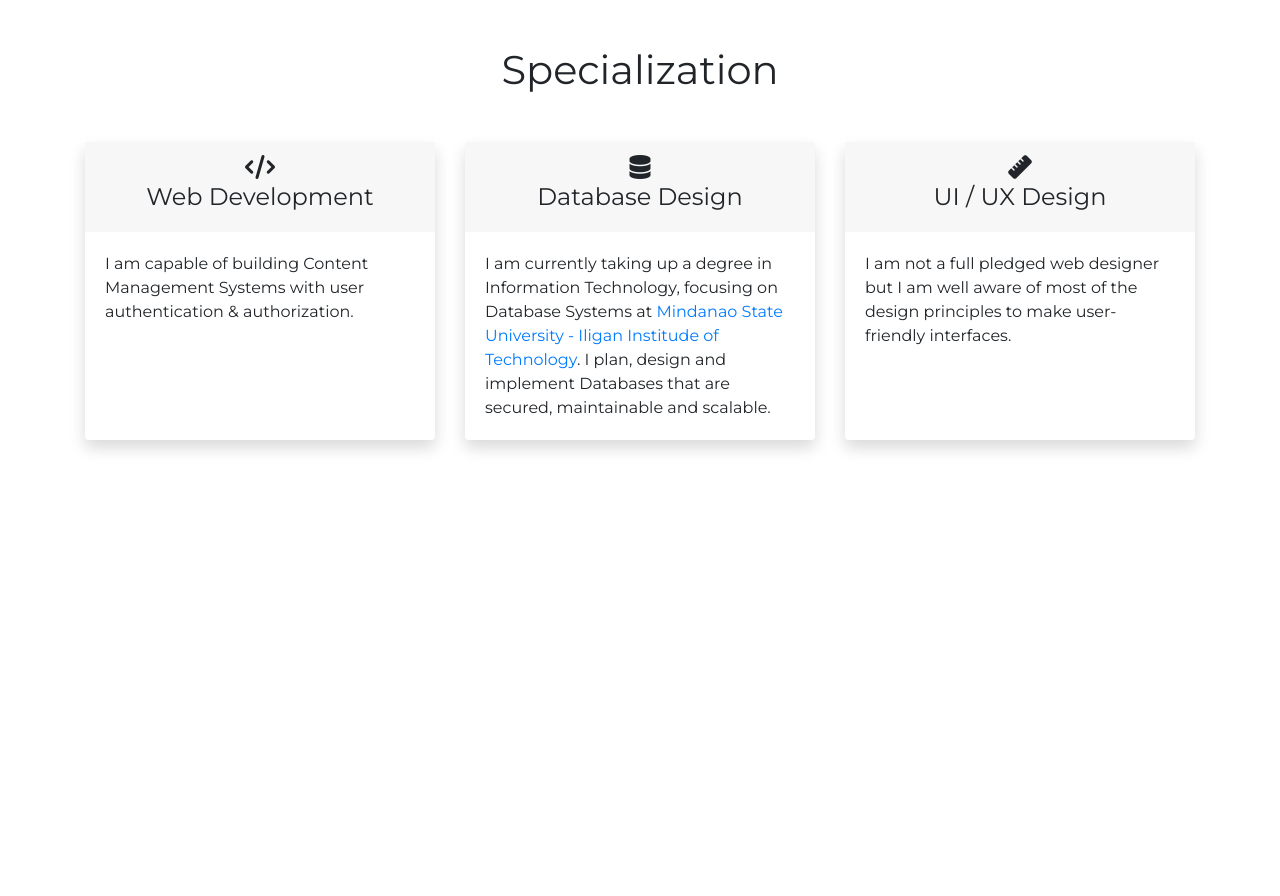
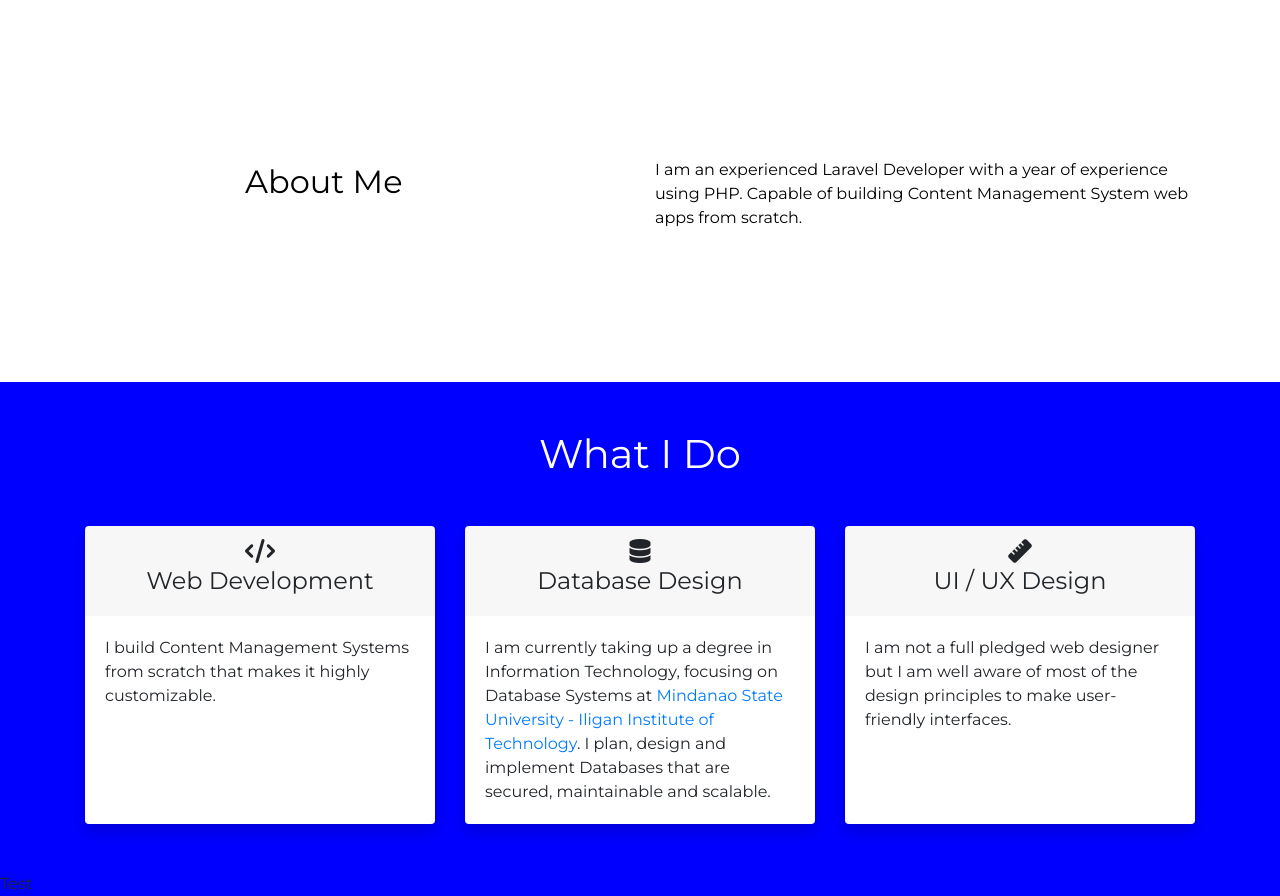
Before and after one commit to carlomigueldy/old.carlomigueldy, a plain HTML site: page index.html in a window 1280 px wide. Shown: the part 802-1698 px from the top of the page. Before the commit the page ends 1290 px from the top, so only its background shows below. Drawn offline with nearby package versions, Linux system fonts and the light colour scheme.

Commit message:
Few update

```diff
--- /dev/null
+++ b/css/style.css
@@ -0,0 +1,46 @@
+body, html {
+    height: 100%;
+    /* font-family: 'Fira Code', monospace; */
+    font-family: 'Montserrat', sans-serif;
+    /* font-family: 'Playfair Display', serif; */
+}
+
+.bg {
+    /* The image used */
+    background-image: url("../img/bg-img.jpg");
+    /* Full height */
+    height: 100%;
+
+    /* Center and scale the image nicely */
+    background-position: center;
+    background-repeat: no-repeat;
+    background-size: cover;
+}
+.bg-2 {
+    background-color: #fff;
+    color: black;
+    background-size: cover;
+    background-repeat: no-repeat;
+    background-position: center;
+}
+.bg-3 {
+    background-color: blue;
+}
+.overlay {
+    background-color: rgba(0, 0, 0, 0.5);
+    height: 100%;
+}
+hr {
+    background-color: red;
+    width: 5%;
+    height: 1px;
+    border-radius: 10%;
+}
+.about-me-head {
+    padding: 10rem;
+    font-size: 2rem;
+}
+.about-me-content {
+    /* padding: 10rem; */
+    padding-top: 10rem;
+}
--- a/index.html
+++ b/index.html
@@ -9,43 +9,11 @@
 	<link href="https://fonts.googleapis.com/css?family=Montserrat&display=swap" rel="stylesheet">
 	<link href="https://fonts.googleapis.com/css?family=Playfair+Display&display=swap" rel="stylesheet">
 	<script src="https://kit.fontawesome.com/276f65f579.js"></script>
+	<link rel="stylesheet" href="css/style.css">
 	<title>Carlo Miguel Dy</title>
-	<style>
-	body, html {
-		height: 100%;
-		/* font-family: 'Fira Code', monospace; */
-		font-family: 'Montserrat', sans-serif;
-		/* font-family: 'Playfair Display', serif; */
-	}
-
-	.bg {
-		/* The image used */
-		background-image: url("img/bg-img.jpg");
-		/* Full height */
-		height: 100%;
-
-		/* Center and scale the image nicely */
-		background-position: center;
-		background-repeat: no-repeat;
-		background-size: cover;
-	}
-	.bg-2 {
-		background-color: #fff;
-	}
-	.overlay {
-		background-color: rgba(0, 0, 0, 0.5);
-		height: 100%;
-	}
-	hr {
-		background-color: red;
-		width: 5%;
-		height: 1px;
-		border-radius: 10%;
-	}
-</style>
 </head>
 <body>
-	<div class="bg">
+	<div class="bg shadow">
 		<div class="overlay">
 			<div class="container">
 				<div class="row" style="margin-bottom: 10rem;"></div>
@@ -54,7 +22,7 @@
 						<div class="card-body text-white">
 							<h2 class="display-5">Hello my name is,</h2>
 							<h1 class="display-3">Carlo Miguel Dy</h1>
-							<p>I am a web developer from Philippines and currently living in Maigo, Lanao del Norte. I enjoy building web apps.</p>
+							<p>I am a Laravel Developer from Philippines and currently living in Maigo, Lanao del Norte. I enjoy building web apps.</p>
 							<h2>
 								<a href="https://github.com/carlomigueldy" class="text-white m-2" target="_blank"><i class="fab fa-github"></i></a>
 								<a href="https://www.linkedin.com/in/carlo-miguel-dy-168797181/" class="text-white m-2" target="_blank"><i class="fab fa-linkedin"></i></a>
@@ -68,9 +36,25 @@
 			</div>
 		</div>
 	</div>
-	<div class="bg-2 pt-5 pb-5">
+	<div class="bg-2">
 		<div class="container">
-			<div class="text-center mb-5"><h1>Specialization</h1></div>
+			<div class="row">
+				<div class="col">
+					<div class="about-me-head">
+						<p>About Me</p>
+					</div>
+				</div>
+				<div class="col">
+					<div class="about-me-content">
+						<p>I am an experienced Laravel Developer with a year of experience using PHP. Capable of building Content Management System web apps from scratch.</p>
+					</div>
+				</div>
+			</div>
+		</div>
+	</div>
+	<div class="bg-3 pt-5 pb-5">
+		<div class="container">
+			<div class="text-center mb-5"><h1 class="text-white">What I Do</h1></div>
 			<div class="row">
 				<div class="col">
 					<div class="card-deck">
@@ -83,7 +67,7 @@
 							</div>
 							<div class="card-body">
 								<p class="card-text">
-									I am capable of building Content Management Systems with user authentication & authorization.
+									I build Content Management Systems from scratch that makes it highly customizable.
 								</p>
 							</div>
 						</div>
@@ -96,7 +80,7 @@
 							</div>
 							<div class="card-body">
 								<p class="card-text">
-									I am currently taking up a degree in Information Technology, focusing on Database Systems at <a href="https://msuiit.edu.ph/" target="_blank">Mindanao State University - Iligan Institude of Technology</a>. I plan, design and implement Databases that are secured, maintainable and scalable.
+									I am currently taking up a degree in Information Technology, focusing on Database Systems at <a href="https://msuiit.edu.ph/" target="_blank">Mindanao State University - Iligan Institute of Technology</a>. I plan, design and implement Databases that are secured, maintainable and scalable.
 								</p>
 							</div>
 						</div>
@@ -118,6 +102,9 @@
 			</div>
 		</div>
 	</div>
+	<div class="bg-3">
+		Test
+	</div>
 
     <script src="https://code.jquery.com/jquery-3.3.1.slim.min.js" integrity="sha384-q8i/X+965DzO0rT7abK41JStQIAqVgRVzpbzo5smXKp4YfRvH+8abtTE1Pi6jizo" crossorigin="anonymous"></script>
     <script src="https://cdnjs.cloudflare.com/ajax/libs/popper.js/1.14.7/umd/popper.min.js" integrity="sha384-UO2eT0CpHqdSJQ6hJty5KVphtPhzWj9WO1clHTMGa3JDZwrnQq4sF86dIHNDz0W1" crossorigin="anonymous"></script>
```
